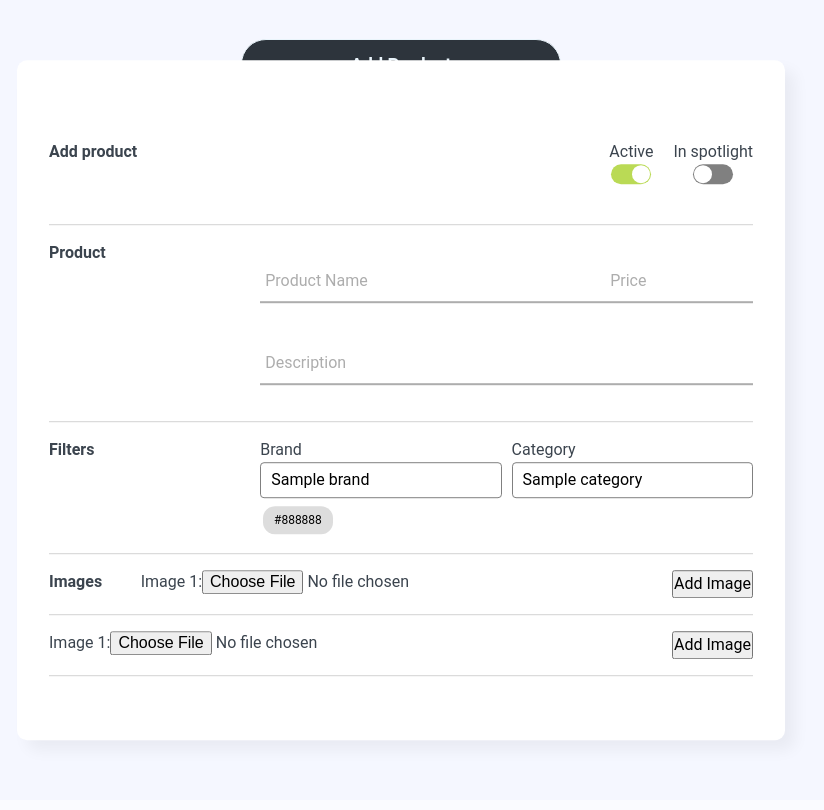
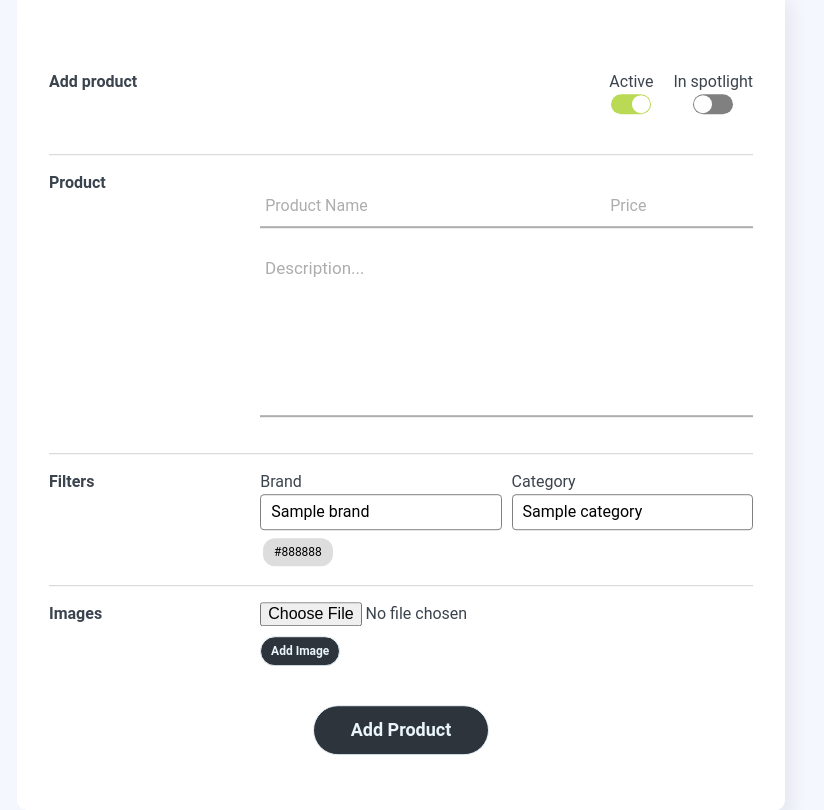
Before and after one commit to ThibaultCallia/GW1, a PHP site: page /admin/add_products.php in a window 1280 px wide. Shown: the whole page, without its empty margins (239-1063 px from the left). Before the commit the page ends 748 px from the top, so only its background shows below. Run offline with PHP 8.4, Linux system fonts and the light colour scheme; the visitor is signed in with stand-in values (Sample User, id 1); tables that the repository leaves empty or names only in its code hold one stand-in row (values such as "Sample post"); style sheets or scripts are compiled from the project's sources.

Commit message:
main css

```diff
--- a/admin/add_products.php
+++ b/admin/add_products.php
@@ -70,9 +70,7 @@ $mysqli->close();
                         <label for="price">Price</label>
                     </div>
                     <div class="form_input form_input-description">
-                        <input type="text" name="description" id="description" required />
-                        <span></span>
-                        <label for="description">Description</label>
+                        <textarea rows="6" placeholder="Description..." name="description" id="description" required /></textarea>
                     </div>
                 </div>
             </div>
@@ -112,55 +110,32 @@ $mysqli->close();
             <!-- The image section 1-->
             <div class="img-wrap wrapper">
                 <h2>Images</h2>
-                <div class="images wrap2"> <label for="img1">Image 1:</label><br>
+                <div class="images wrap2">
+                    <label id="img-container-1">
                         <input type="file" id="img1" name="img1" accept="img/*" required>
-                </div>
-                <div id="optional-imgs" style="display: none;">
-                    <div id="img-container-2" style="display: none;">
+                    </label>
+                    <label id="img-container-2" style="display: none;">
                         <input type="file" id="img2" name="img2" accept="img/*">
-                    </div>
-                    <button class="add-img" id="add-img2" onclick="document.getElementById('img-container-2').style.display = 'block'; this.style.display = 'none';">Add Image</button>
-                    <div id="img-container-3" style="display: none;">
+                    </label>
+                    <button class="add-img" id="add-img2" onclick="document.getElementById('img-container-2').style.display = 'block'; document.getElementById('add-img3').style.display = 'inline-block';this.style.display = 'none';">Add Image</button>
+                    <label id="img-container-3" style="display: none;">
                         <input type="file" id="img3" name="img3" accept="img/*">
-                    </div>
-                    <button class="add-img" id="add-img3" onclick="document.getElementById('img-container-3').style.display = 'block'; this.style.display = 'none';">Add Image</button>
-                    <div id="img-container-4" style="display: none;">
+                    </label>
+                    <button style="display: none;" class="add-img" id="add-img3" onclick="document.getElementById('img-container-3').style.display = 'block';document.getElementById('add-img4').style.display = 'inline-block'; this.style.display = 'none';">Add Image</button>
+                    <label id="img-container-4" style="display: none;">
                         <input type="file" id="img4" name="img4" accept="img/*">
-                    </div>
-                    <button class="add-img" id="add-img4" onclick="document.getElementById('img-container-4').style.display = 'block'; this.style.display = 'none';">Add Image</button>
-                    <div id="img-container-5" style="display: none;">
+                    </label>
+                    <button style="display: none;" class="add-img" id="add-img4" onclick="document.getElementById('img-container-4').style.display = 'block';document.getElementById('add-img5').style.display = 'inline-block'; this.style.display = 'none';">Add Image</button>
+                    <label id="img-container-5" style="display: none;">
                         <input type="file" id="img5" name="img5" accept="img/*">
-                    </div>
-                    <button class="add-img" id="add-img5" onclick="document.getElementById('img-container-5').style.display = 'block'; this.style.display = 'none';">Add Image</button>
-                </div>
-                <button type="button" id="add-image-button" onclick="document.getElementById('optional-imgs').style.display = 'block'; this.style.display = 'none';">Add Image</button>
-            </div>
-            <!-- Image section 2 / with JS -->
-            <div class="img-wrap wrapper">
-                <div class="images wrap2" id="required-img">
-                    <label for="img1">Image 1:</label><br>
-                    <input type="file" id="img1" name="img1" accept="img/*" required>
-                </div>
-                <div id="optional-imgs">
-                    <div id="img-container-2" style="display: none;">
-                        <input type="file" id="img2" name="img2" accept="img/*">
-                    </div>
-                    <div id="img-container-3" style="display: none;">
-                        <input type="file" id="img3" name="img3" accept="img/*">
-                    </div>
-                    <div id="img-container-4" style="display: none;">
-                        <input type="file" id="img4" name="img4" accept="img/*">
-                    </div>
-                    <div id="img-container-5" style="display: none;">
-                        <input type="file" id="img5" name="img5" accept="img/*">
-                    </div>
-                </div>
-                <button type="button" id="add-image-button" onclick="addOptionalImage();">Add Image</button>
+                    </label>
+                    <button style="display: none;" class="add-img" id="add-img5" onclick="document.getElementById('img-container-5').style.display = 'block'; this.style.display = 'none';">Add Image</button>
                 </div>
             </div>
             <!-- Add product button -->
             <div class="submit-btn">
                 <input type="submit" value="Add Product">
+            </div>
     </div>
 
     </form>
@@ -169,15 +144,12 @@ $mysqli->close();
 
 </html>
 <script>
-    function addOptionalImage() {
-        const optionalImgs = document.querySelectorAll('#optional-imgs > div');
-        const numImgs = optionalImgs.length;
-        if (numImgs < 5) {
-            const imgContainer = document.querySelector('#img-container-' + (numImgs + 1));
-            imgContainer.style.display = 'block';
+    // For color buttons to stay clicked
+    function toggleClickedClass(event) {
+        event.target.classList.toggle("clicked");
     }
-        if (numImgs == 4) {
-            document.querySelector('#add-image-button').style.display = 'none';
-        }
-    }
+    const buttons = document.querySelectorAll(".filter-wrap .colors button label");
+    buttons.forEach((button) =>
+        button.addEventListener("click", toggleClickedClass)
+    );
 </script>
--- a/scss/add_product.scss
+++ b/scss/add_product.scss
@@ -32,7 +32,8 @@ form{
     .form_input{
         position: relative;
         border-bottom: 2px solid #adadad;
-        margin: 20px 0;
+        margin-bottom: 20px;
+
       }
 
       .form_input input{
@@ -55,34 +56,18 @@ form{
         pointer-events: none;
         transition: .5s;
       }
-      .form_input span::before{
-        content: '';
-        position: absolute;
-        top: 40px;
-        left: 0;
-        width: 0%;
-        height: 2px;
-        background: #2d343c;
-        transition: .5s;
-      }
-      .form_input input:focus ~ label,
-      .form_input input:valid ~ label{
-        top: -5px;
-        color: #2d343c;
-      }
-      .form_input input:focus ~ span::before,
-      .form_input input:valid ~ span::before{
-        width: 100%;
-      }
+
 }
 
+// General wrapper css
 .form-container{
-    padding: 4em var(--padding-general-sides);
+    padding: 4em var(--padding-general-sides) 1em var(--padding-general-sides);
     position: absolute;
     top: 50%;
     left: 50%;
     transform: translate(-50%, -50%);
     width: 60vw;
+    min-width: 500px;
     background: white;
     border-radius: 10px;
     box-shadow: 10px 10px 15px rgba(0,0,0,0.05);
@@ -169,7 +154,40 @@ form{
 
 // product section
 .product-wrap{
+    textarea {
+        background: transparent;
+        border: none;
+        box-shadow: none;
+        color: inherit;
+        font: inherit;
+        outline: none;
+        padding: 0;
+        resize: none;
+        width: 100%;
+      }
     align-items: flex-start;
+    .form_input-prodname, .form_input-price{
+        margin-top: 15px;
+        & span::before{
+            content: '';
+            position: absolute;
+            top: 40px;
+            left: 0;
+            width: 0%;
+            height: 2px;
+            background: #2d343c;
+            transition: .5s;
+        }
+        & input:focus ~ label,
+        & input:valid ~ label{
+            top: -5px;
+            color: #2d343c;
+        }
+        & input:focus ~ span::before,
+        & input:valid ~ span::before{
+            width: 100%;
+        }
+    }
     .form_input-prodname{
         flex-grow: 3;
         flex-basis: 70%;
@@ -180,6 +198,23 @@ form{
     }
     .form_input-description{
         width: 100%;
+    }
+}
+
+// description area
+.form_input-description{
+    textarea{
+        width: 100%;
+        padding: .5em .3em;
+        border: none;
+    }
+    textarea:focus, textarea:valid, textarea:active, textarea::selection{
+        border: none;
+    }
+    textarea::placeholder{
+        color: #adadad;
+        font-size: 17px;
+        left: -5px;
     }
 }
 
@@ -226,6 +261,33 @@ form{
 
 }
 
+.img-wrap.wrapper{
+    border: none;
+    padding-bottom: 0;
+    .wrap2{
+        display: flex;
+        flex-flow: column nowrap;
+        row-gap: 5px;
+        button{
+            width: 80px;
+            height: 30px;
+            border: 1px solid;
+            background: #2d343c;
+            border-radius: 25px;
+            font-size: 12px;
+            color: #e9f4fb;
+            font-weight: 700;
+            cursor: pointer;
+            outline: none;
+            margin: 5px auto auto 0;
+            &:hover{
+                border-color: #2d343c;
+                transition: .5s;
+            }
+        }
+    }
+}
+
 //sumbit button
 .submit-btn{
     display: flex;
```
Also changed, not shown: test/index.html (+9 -6 lines), CSS/add_product.css. Lines whose indentation alone changed are shown as unchanged.
